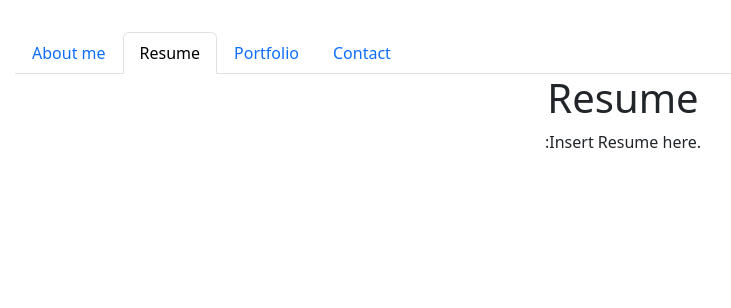
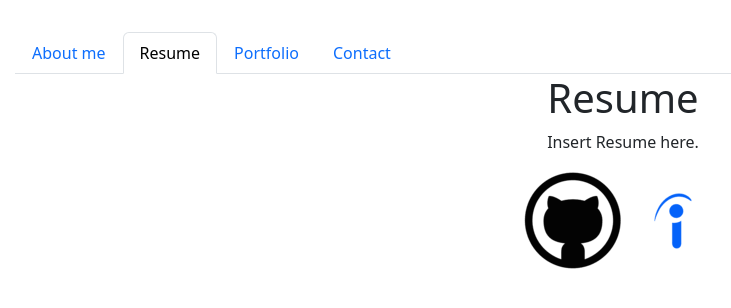
Before and after one commit to anthonyaadamson/react-portfolio, a React (Vite) app: page /Resume in a window 1280 px wide. Shown: the top 308 px of the page, without its empty margins (17-748 px from the left). Built offline with nearby package versions, Linux system fonts and the light colour scheme.

Commit message:
add footer images and insert footer into App Component

```diff
--- a/src/App.jsx
+++ b/src/App.jsx
@@ -1,5 +1,6 @@
 import { Outlet } from 'react-router-dom'
 import Nav from './components/NavTabs'
+import Footer from './components/Footer'
 import './App.css'
 
 function App() {
@@ -9,6 +10,7 @@ function App() {
     <main>
       <Outlet />
     </main>
+    <Footer />
     </>
   )
 }
--- a/src/components/Footer.jsx
+++ b/src/components/Footer.jsx
@@ -1,3 +1,9 @@
-<footer>
-
-</footer>
+function Footer(){
+    return(
+        <footer className="position-relative bottom-0 start-50 translate-middle-x">
+            <img src="github_logo.png" alt="Github Logo" />
+            <img src="indeed_logo.png" alt="Indeed Logo" />
+        </footer>
+    )
+}
+ export default Footer;
--- a/src/pages/Resume.jsx
+++ b/src/pages/Resume.jsx
@@ -3,7 +3,7 @@ export default function Resume() {
       <div>
         <h1>Resume</h1>
         <p>
-          :Insert Resume here.
+          Insert Resume here.
         </p>
       </div>
     );
```
Also changed, not shown: public/github_logo.png (added), public/indeed_logo.png (added), src/index.css (line endings or trailing spaces).
